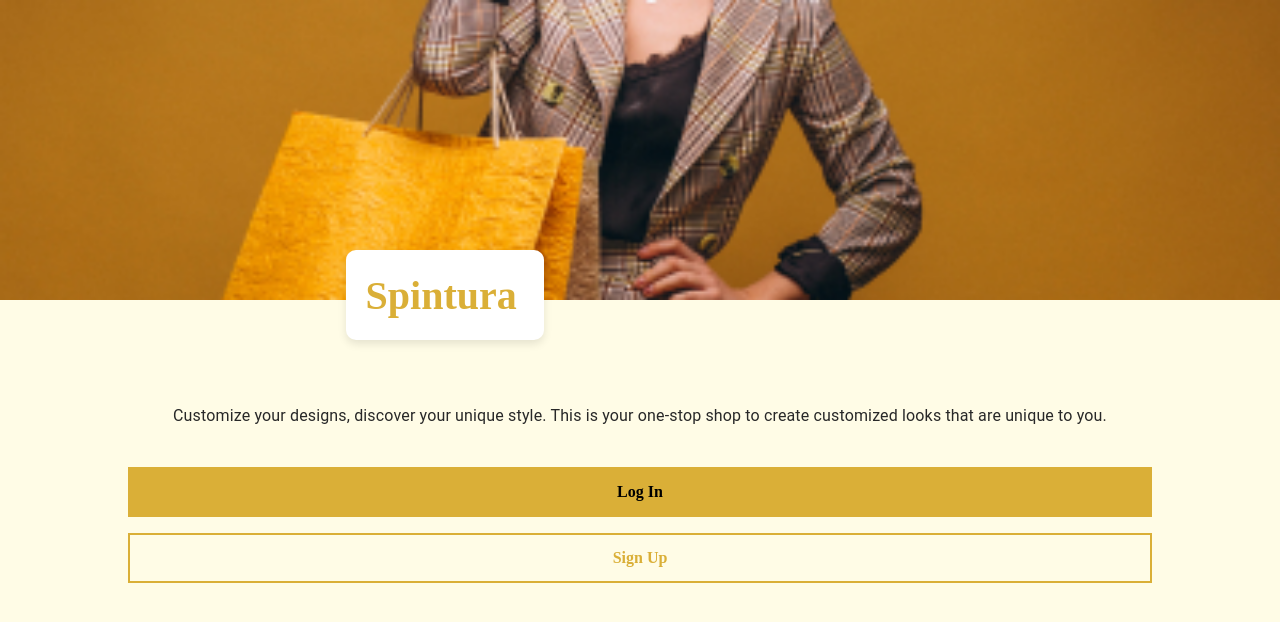
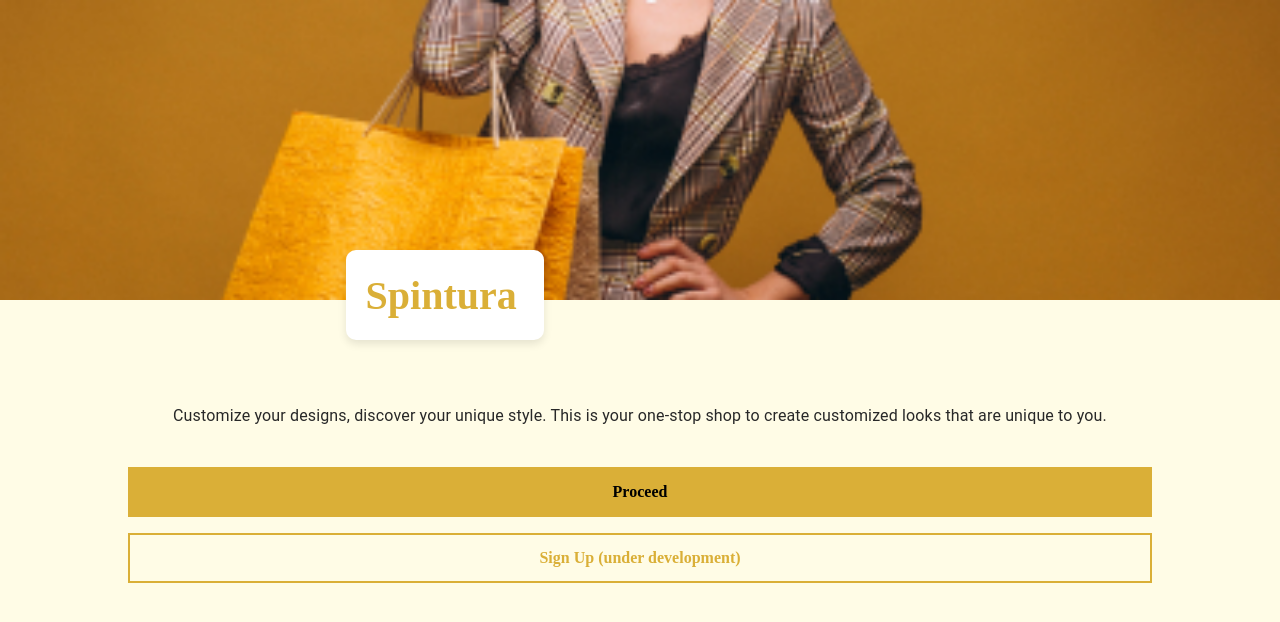
Before and after one commit to amnsiavi/NovelApp, a React (Vite) app: page /authorization in a window 1280 px wide. Shown: the top 622 px of the page. Built offline with nearby package versions, Linux system fonts and the light colour scheme; a web font is replaced by a local one.

Commit message:
chnaged authorization

```diff
--- a/src/pages/Authorization.jsx
+++ b/src/pages/Authorization.jsx
@@ -41,14 +41,14 @@ export default function Authorization() {
             className={`${styles["auth-button"]} h-[50px] text-[16px]`}
             onClick={() => navigate("/login")}
           >
-            Log In
+            Proceed
           </Button>
           <Button
             className={`${styles["auth-button"]} h-[50px] text-[16px]`}
             variant={"outlined"}
             onClick={() => navigate("/signup")}
           >
-            Sign Up
+            Sign Up (under development)
           </Button>
         </div>
       </div>
```
